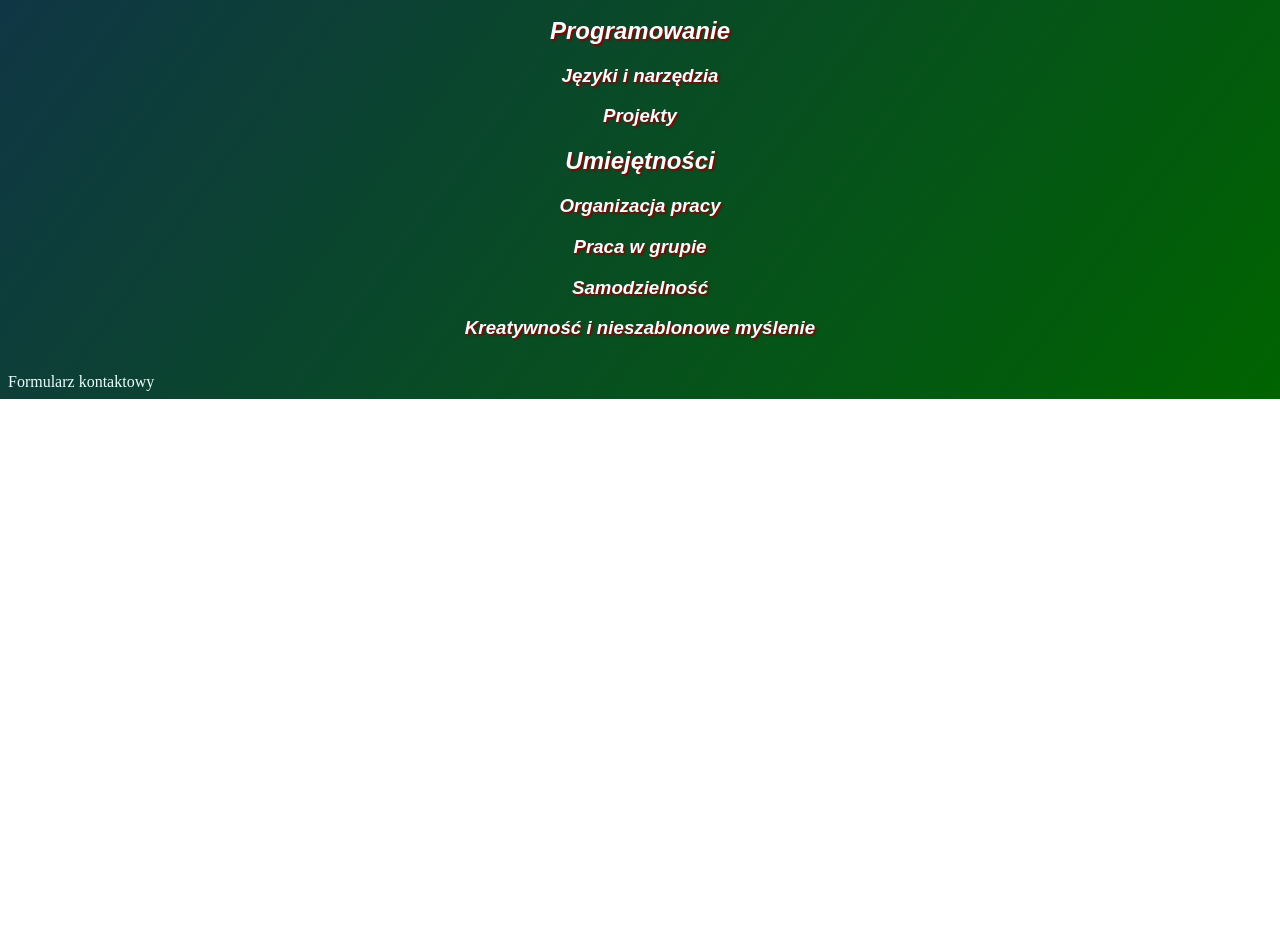
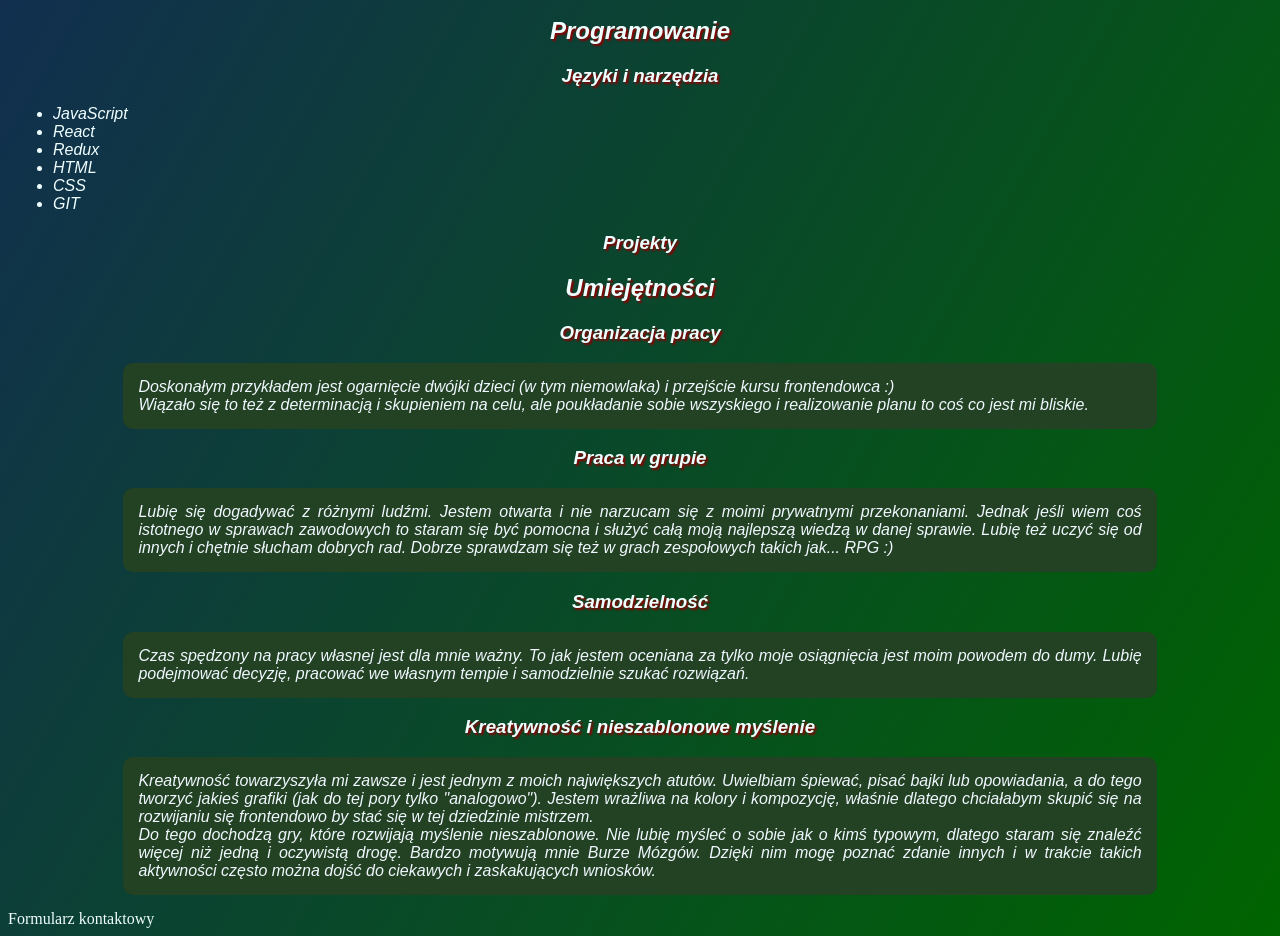
Before and after one commit to avtill/portfolio, a plain HTML site: page index.html in a window 1280 px wide. Shown: the part 1310-2246 px from the top of the page. Before the commit the page ends 1709 px from the top, so only its background shows below. Drawn offline with Linux system fonts and the light colour scheme.

Commit message:
treść z grubsza

```diff
--- a/index.html
+++ b/index.html
@@ -27,7 +27,7 @@ Może to zabrzmi infantylnie, ale jako młoda dziewczyna w liceum próbowałam s
 Wtedy uważałam to za hobby i coś co robiłam dodatkowo, ale bez większych perspektyw. Niestety, nie poszłam wtedy w stronę informatyki. Wybrałam inne studia i próbowałam rozwijać się w stronę innych karier. Tylko, że... w każdej czegoś mi brakowało. <br>
 Wreszcie podstanowiłam się wrócić do tego, co kiedyś było dla mnie tylko hobby. Wierzę, że to właśnie w IT będę mogła wreszcie zabłysnąć.
             </p>
-            <h4>Kursy</h4>
+            <h4>Najważniejsze Kursy</h4>
             <ul>
                 <li>2022-2023 - Software Development Academy - Frontend Developer</li>
                 <li>2016-2020 - AccorHotels Academy- seria szkoleń z umiejętności miękkich potrzebnych do obsługi klienta</li>
@@ -88,14 +88,35 @@ Codziennie jednak sięgam do moich pokładów kreatywności. Nieważne czy stara
     <section>
         <h2 id="programowanie">Programowanie</h2>
             <h3>Języki i narzędzia</h3>
+            <ul>
+                <li>JavaScript</li>
+                <li>React</li>
+                <li>Redux</li>
+                <li>HTML</li>
+                <li>CSS</li>
+                <li>GIT</li>
+        </ul>
             <h3>Projekty</h3>
     </section>
     <section>
         <h2 id="umiejętności">Umiejętności</h2>
             <h3>Organizacja pracy</h3>
+                <p>
+Doskonałym przykładem jest ogarnięcie dwójki dzieci (w tym niemowlaka) i przejście kursu frontendowca :) <br>
+Wiązało się to też z determinacją i skupieniem na celu, ale poukładanie sobie wszyskiego i realizowanie planu to coś co jest mi bliskie.
+                </p>
             <h3>Praca w grupie</h3>
+                <p>
+Lubię się dogadywać z różnymi ludźmi. Jestem otwarta i nie narzucam się z moimi prywatnymi przekonaniami. Jednak jeśli wiem coś istotnego w sprawach zawodowych to staram się być pomocna i służyć całą moją najlepszą wiedzą w danej sprawie. Lubię też uczyć się od innych i chętnie słucham dobrych rad. Dobrze sprawdzam się też w grach zespołowych takich jak... RPG :) </p>
             <h3>Samodzielność</h3>
+                <p>
+Czas spędzony na pracy własnej jest dla mnie ważny. To jak jestem oceniana za tylko moje osiągnięcia jest moim powodem do dumy. Lubię podejmować decyzję, pracować we własnym tempie i samodzielnie szukać rozwiązań.
+                </p>
             <h3>Kreatywność i nieszablonowe myślenie</h3>
+            <p>
+Kreatywność towarzyszyła mi zawsze i jest jednym z moich największych atutów. Uwielbiam śpiewać, pisać bajki lub opowiadania, a do tego tworzyć jakieś grafiki (jak do tej pory tylko "analogowo"). Jestem wrażliwa na kolory i kompozycję, właśnie dlatego chciałabym skupić się na rozwijaniu się frontendowo by stać się w tej dziedzinie mistrzem. <br>
+Do tego dochodzą gry, które rozwijają myślenie nieszablonowe. Nie lubię myśleć o sobie jak o kimś typowym, dlatego staram się znaleźć więcej niż jedną i oczywistą drogę. Bardzo motywują mnie Burze Mózgów. Dzięki nim mogę poznać zdanie innych i w trakcie takich aktywności często można dojść do ciekawych i zaskakujących wniosków.
+            </p>
     </section>
 </main>
 <aside>
```
